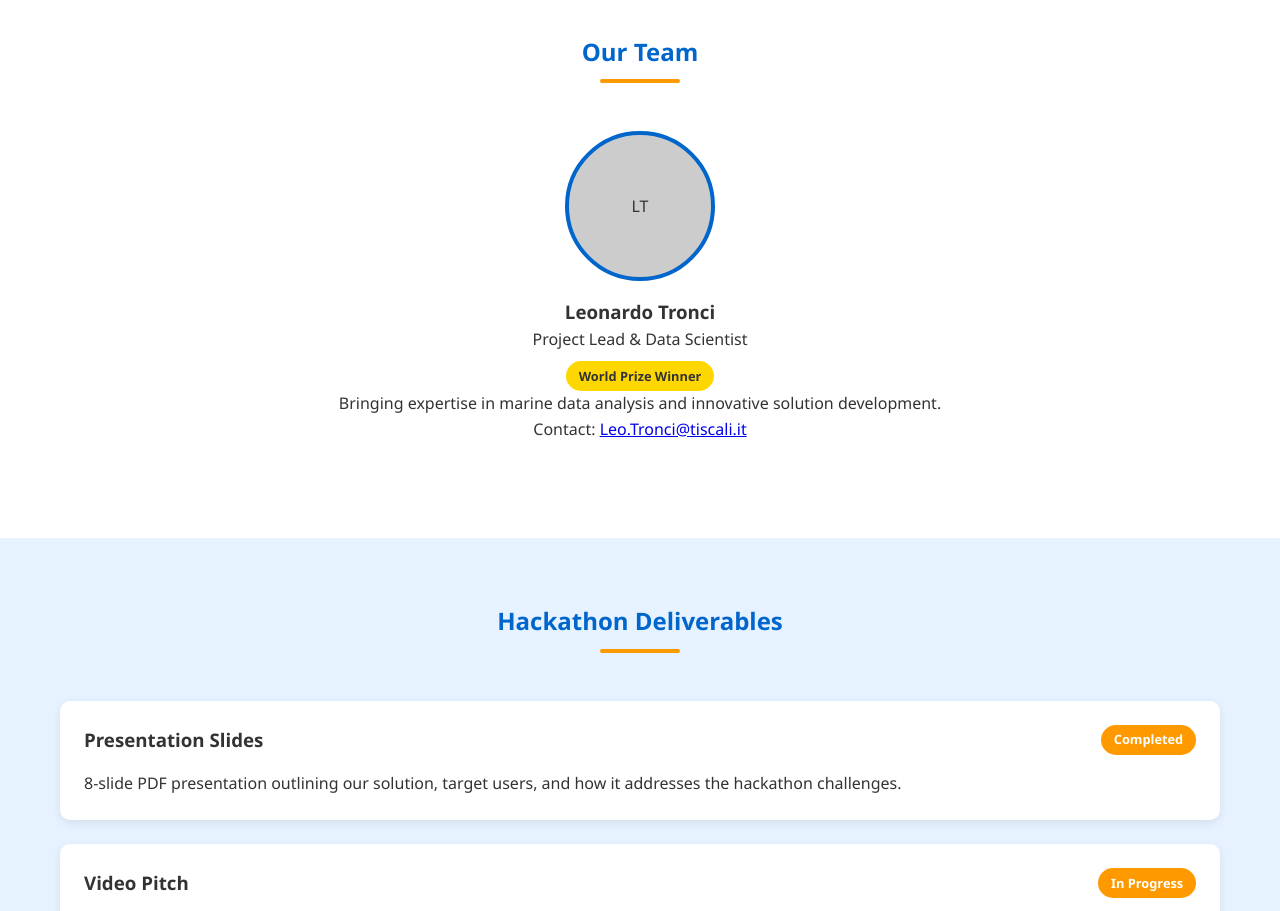
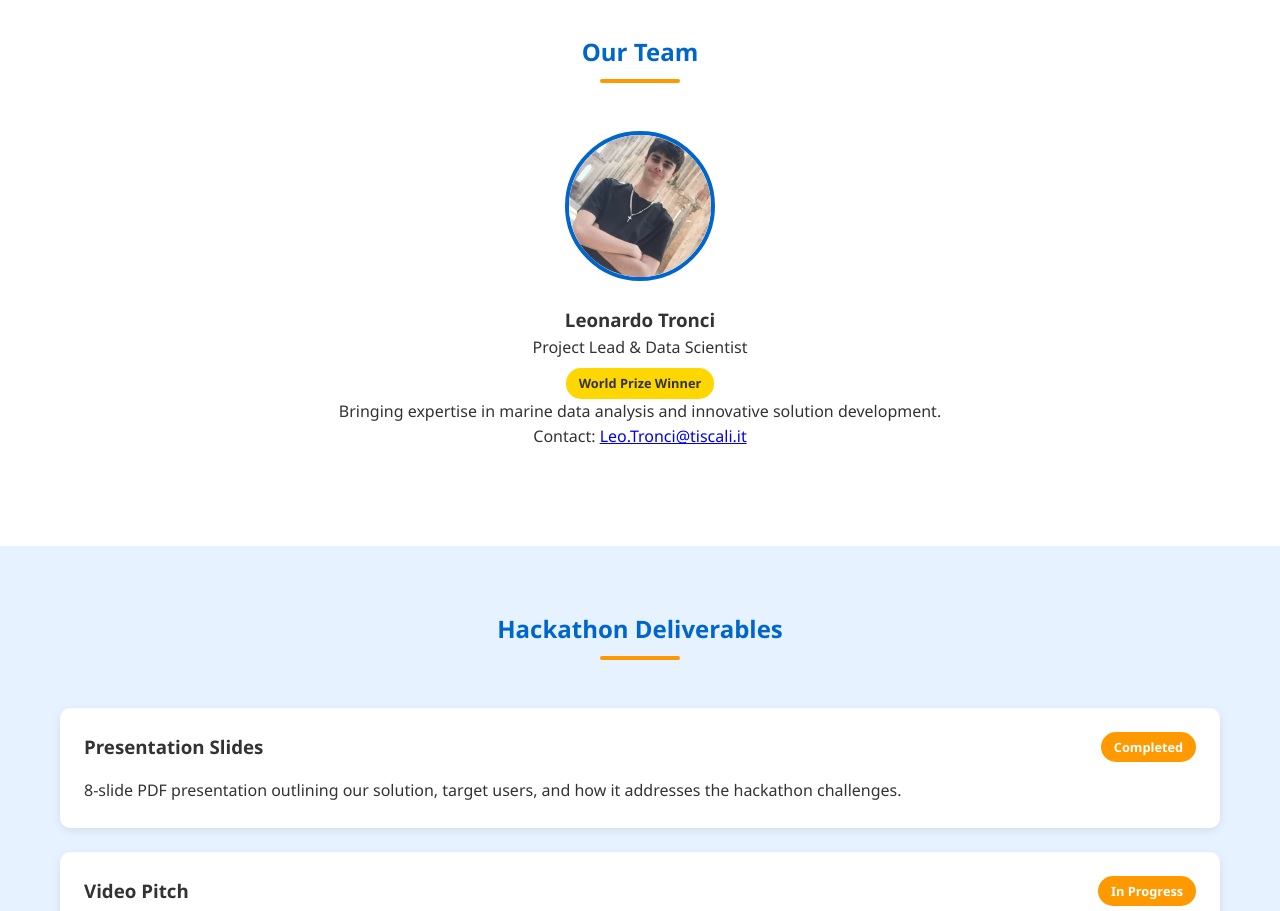
Before and after one commit to Leon-TM/Jelly-GUARD, a plain HTML site: page index.html in a window 1280 px wide. Shown: the part 2580-3491 px from the top of the page. Drawn offline with Linux system fonts and the light colour scheme.

Commit message:
# Aggiungi il file modificato git add index.html  # Fai il commit git commit -m "Added Leonardo Tronci photo to team section"  # Carica su GitHub git push origin main

```diff
--- a/index.html
+++ b/index.html
@@ -454,9 +454,7 @@
         <div class="container">
             <h2 class="section-title">Our Team</h2>
             <div class="team-member">
-                <div class="team-photo" style="background-color: #ccc; display: flex; align-items: center; justify-content: center;">
-                    LT
-                </div>
+                <img src="Leonardo%20Tronci%2C%20Italy%20(Team%20Leader%20of%20Jelly%20Guard%20Team).jpg" alt="Leonardo Tronci" class="team-photo">
                 <h3>Leonardo Tronci</h3>
                 <p>Project Lead & Data Scientist</p>
                 <div class="award-badge">World Prize Winner</div>
```
